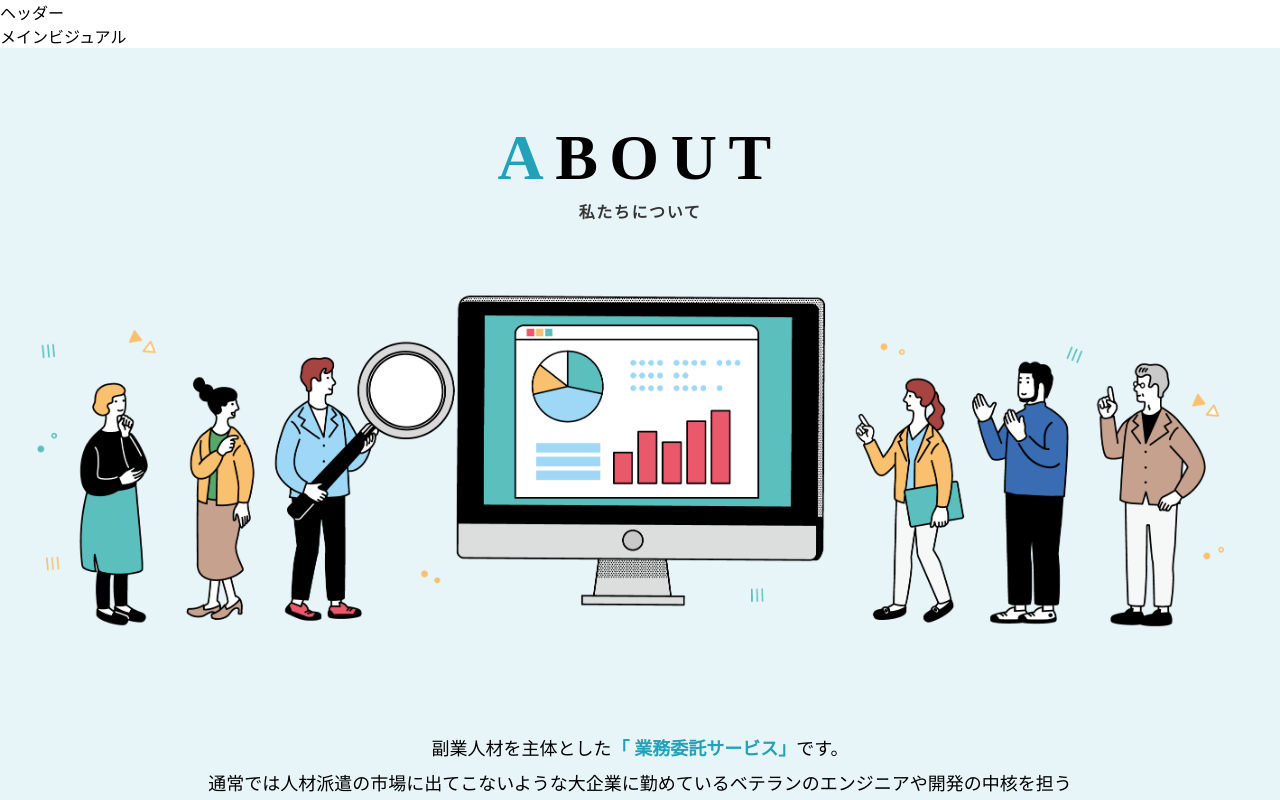
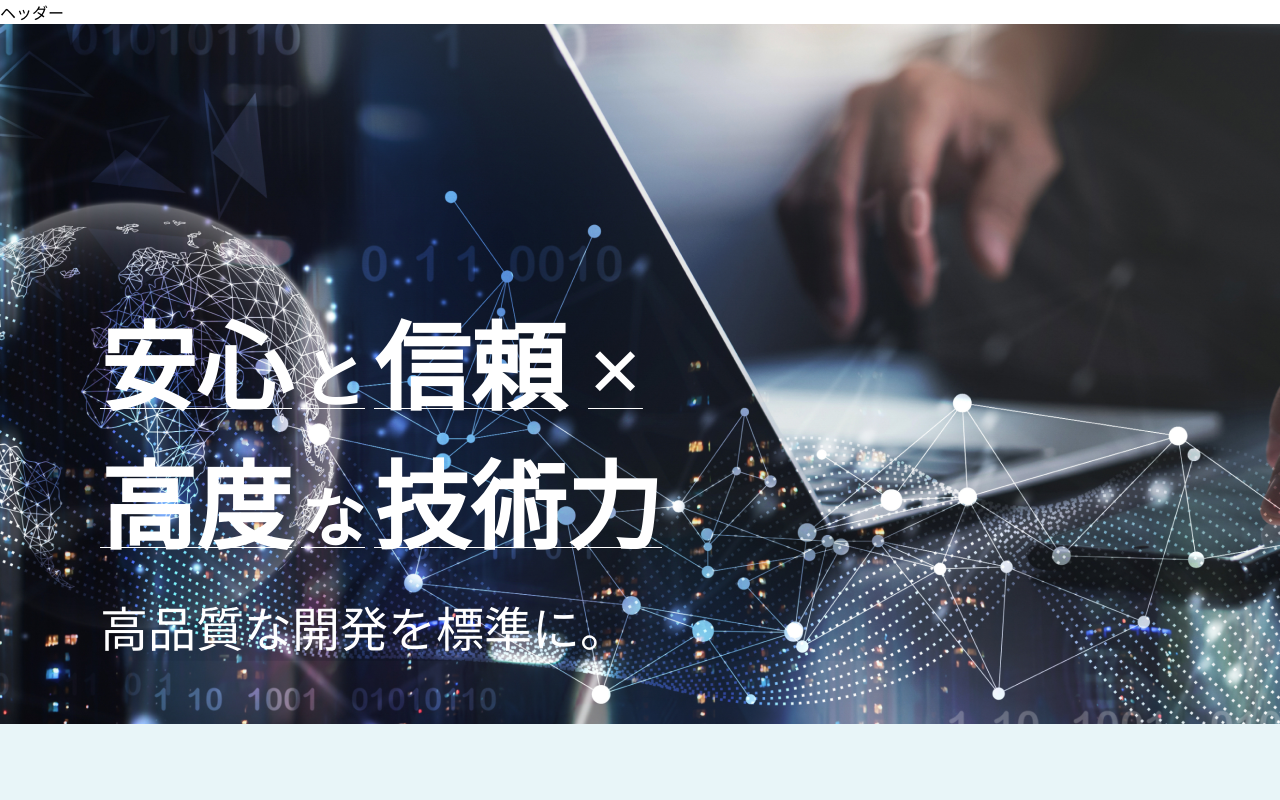
Before and after one commit to yui2411/hp-work, a React (Create React App) app: page /homepage in a window 1280 px wide. Shown: the top 800 px of the page. Built offline with nearby package versions, Linux system fonts and the light colour scheme.

Commit message:
mainvisual作成

```diff
--- a/src/modules/hp/Mainvisual.tsx
+++ b/src/modules/hp/Mainvisual.tsx
@@ -1,9 +1,16 @@
 import { Box, SxProps, Theme } from "@mui/material";
+import mainimg from "../../resources/hp/mainvisual_backgraound.png";
 
 export const Mainvisual = () => {
   return (
     <Box className="Mainvisual" sx={sx}>
-      メインビジュアル
+
+      <Box className="Main-img">
+        <Box className="Catch-copy-group">
+          <Box className="Catch-copy">安心<span className="Catch-copy-small">と</span>信頼<br className="catch-br" />
+          <span className="Catch-copy-mostsmall">×</span><br className="none-br" />高度<span className="Catch-copy-small">な</span><br className="catch-br" />技術力</Box>
+          <Box className="Catch-copy-sub">高品質な開発を標準に。</Box></Box>
+        </Box>
     </Box>
   );
 };
@@ -11,5 +18,110 @@ export const Mainvisual = () => {
 const sx: SxProps<Theme> = {
   "&.Mainvisual" : {
     width: "100%",
+
   },
+
+  ".Main-img" : {
+    backgroundImage: `url(${mainimg})`,
+    backgroundRepeat: "no-repeat",
+    backgroundPosition: "center",
+    backgroundSize: "cover",
+    height: {
+      md: "700px",
+      xs: "550px",
+    },
+
+  },
+
+  ".Catch-copy-group" : {
+    fontWeight: "700",
+    fontFamily: "Noto Sans JP",
+    paddingTop: {
+      md: "277px",
+      xs: "141px",
+    },
+    paddingBottom: {
+      md: "170px",
+      xs: "154px",
+    },
+    color: "rgba(255, 255, 255, 1)",
+    textAlign: "left",
+    textDecoration: "underline white",
+    textDecorationThickness: "1px",
+    textUnderlineOffset: "5px",
+  },
+
+  ".Catch-copy" : {
+    fontSize : {
+      md: "96px",
+      xs: "57px",
+    },
+    lineHeight: {
+      md: "139px",
+      xs: "83px",
+    },
+    marginLeft: {
+      md: "100px",
+      xs: "19px",
+    },
+    paddingBottom: "12px",
+  },
+
+  ".Catch-copy-small" : {
+    fontSize : {
+      md: "64px",
+      xs: "38px",
+    },
+    lineHeight: {
+      md: "93px",
+      xs: "55px",
+    },
+    padding: "0 9px 0 9px",
+
+  },
+
+  ".Catch-copy-mostsmall" : {
+    padding: "0 0 0 22px",
+    fontSize : {
+      md: "96px",
+      xs: "57px",
+    },
+    textDecoration: "underline white",
+    textDecorationThickness: "1px",
+    textUnderlineOffset: "5px",
+    display: {
+      md: "inline",
+      xs: "none",
+    }
+  },
+
+  ".Catch-copy-sub" : {
+    fontSize : {
+      md: "48px",
+      xs: "24px",
+    },
+    //paddingBottom: "92px",
+    fontWeight: "500",
+    display: "inline-block",
+    marginLeft: {
+      md: "100px",
+      xs: "19px",
+    },
+  },
+
+
+  ".catch-br" : {
+    display: {
+      xs: "block",
+      md: "none",
+    },
+  },
+
+  ".none-br" : {
+    display: {
+      xs: "none",
+      md: "block",
+    },
+  },
+
 };
```
